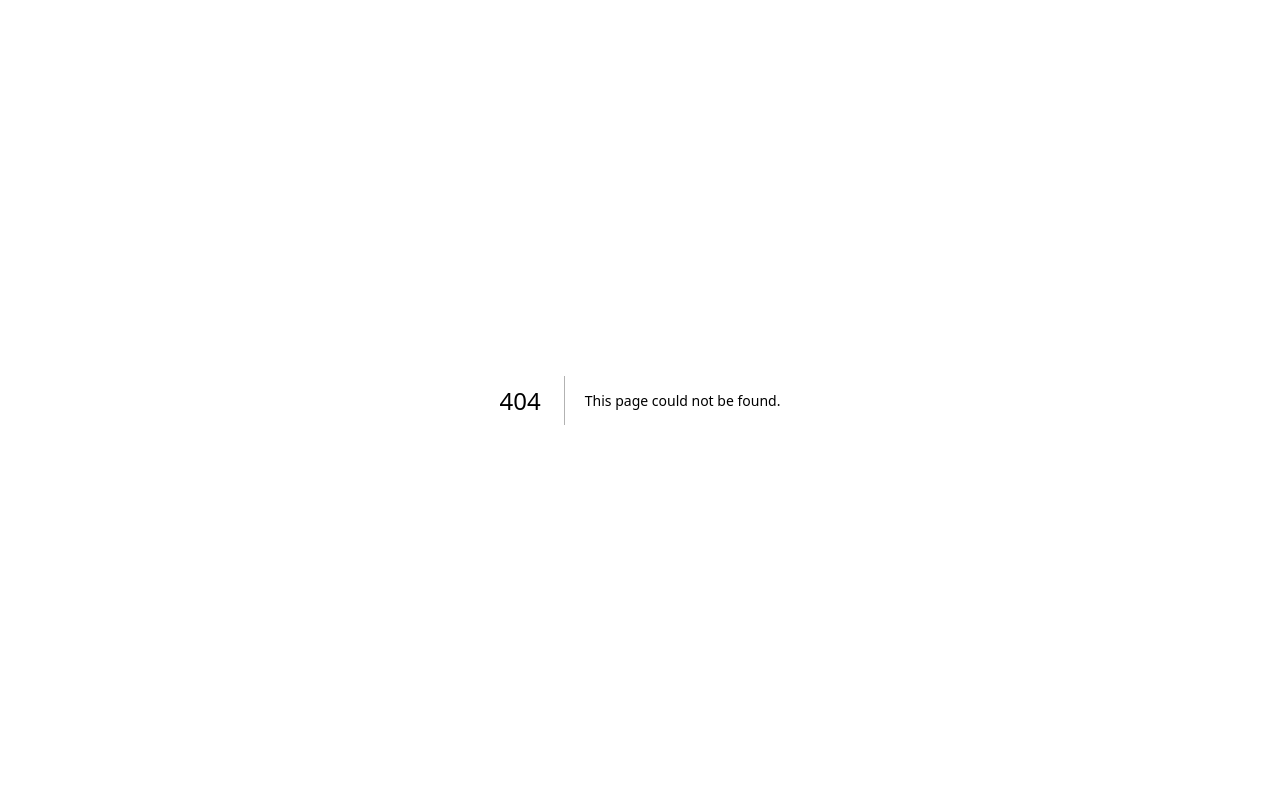
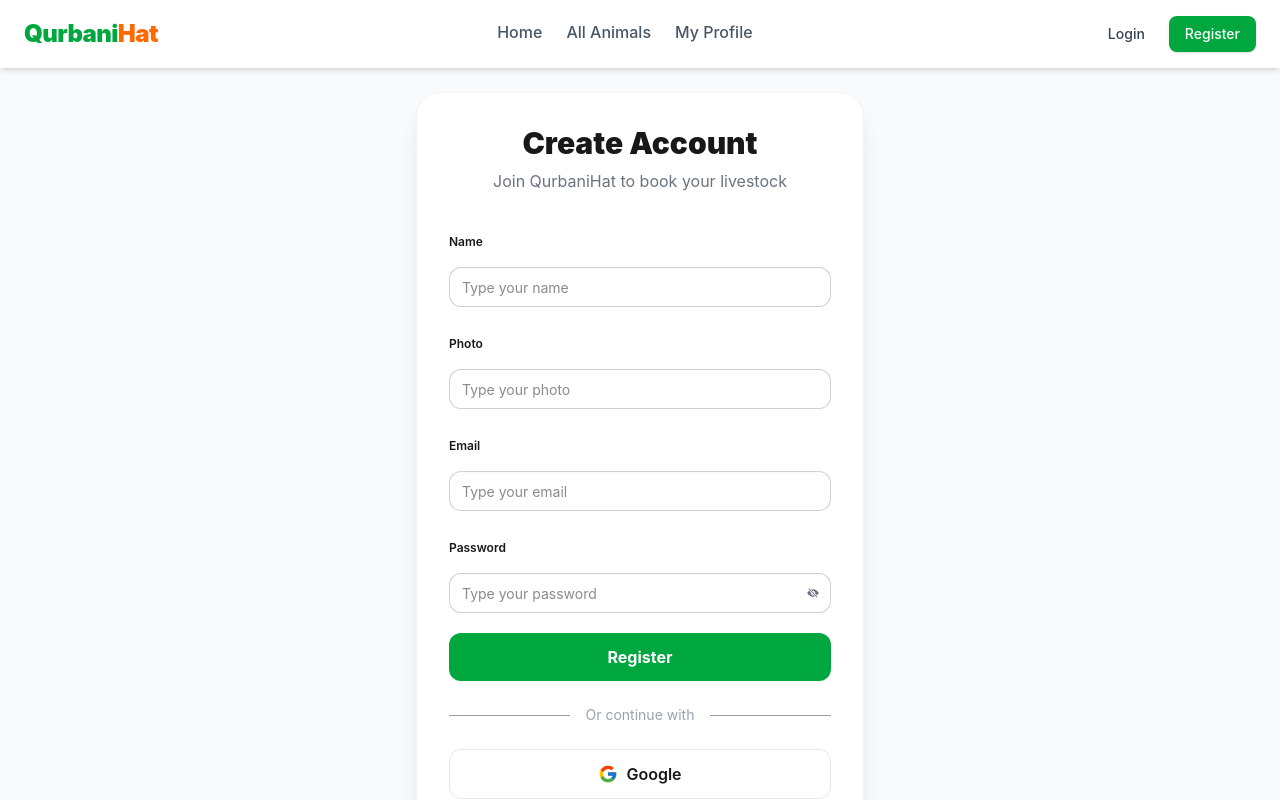
Before and after one commit to onamikaonu086-boop/assignment-8-onu, a Next.js app: page /register in a window 1280 px wide. Before the commit this address had no page. Shown: the top 800 px of the page. Built offline with nearby package versions, Linux system fonts and the light colour scheme.

Commit message:
make the register page

```diff
--- /dev/null
+++ b/src/app/(auth)/register/page.jsx
@@ -0,0 +1,77 @@
+"use client";
+import { authClient } from '@/lib/auth-client';
+import Link from 'next/link';
+import React, { useState } from 'react';
+import { useForm } from 'react-hook-form';
+import { FcGoogle } from 'react-icons/fc';
+import { IoEye, IoEyeOff } from 'react-icons/io5';
+import { toast, Toaster } from 'react-hot-toast';
+
+const RegisterPage = () => {
+    const { register, handleSubmit, formState: { errors } } = useForm();
+    const [isShowPassword, setIsShowPassword] = useState(false);
+
+    const handleRegisterFunc = async (data) => {
+        const { email, name, photo, password } = data;
+        const { error } = await authClient.signUp.email({
+            name, email, password, image: photo, callbackURL: "/",
+        });
+
+        if (error) {
+            toast.error(error.message || 'Registration failed');
+        } else {
+            toast.success('Registration Successful!');
+        }
+    };
+
+    const handleGoogleSignin = async () => {
+        await authClient.signIn.social({ provider: "google" });
+    };
+
+    return (
+        <div className='min-h-screen bg-gray-50 flex items-center justify-center p-6'>
+            <Toaster />
+            <div className='bg-white p-8 border border-gray-100 rounded-3xl shadow-xl w-full max-w-md'>
+                <h2 className='font-black text-3xl text-center mb-2'>Create Account</h2>
+                <p className='text-gray-500 text-center mb-8'>Join QurbaniHat to book your livestock</p>
+
+                <form className='space-y-4' onSubmit={handleSubmit(handleRegisterFunc)}>
+                    {['name', 'photo', 'email'].map((field) => (
+                        <fieldset key={field} className="fieldset">
+                            <legend className="fieldset-legend font-semibold mb-1 capitalize">{field}</legend>
+                            <input type={field === 'email' ? 'email' : 'text'} className="input w-full p-3 border rounded-xl" placeholder={`Type your ${field}`} {...register(field, { required: `${field} is required` })} />
+                            {errors[field] && <p className='text-red-600 text-xs mt-1'>{errors[field].message}</p>}
+                        </fieldset>
+                    ))}
+
+                    <fieldset className="fieldset">
+                        <legend className="fieldset-legend font-semibold mb-1">Password</legend>
+                        <div className="relative">
+                            <input type={isShowPassword ? "text" : "password"} className="input w-full p-3 border rounded-xl" placeholder="Type your password" {...register('password', { required: "Password is required" })} />
+                            <span onClick={() => setIsShowPassword(!isShowPassword)} className="absolute right-3 top-3.5 cursor-pointer text-gray-500">
+                                {isShowPassword ? <IoEye /> : <IoEyeOff />}
+                            </span>
+                        </div>
+                        {errors.password && <p className='text-red-600 text-xs mt-1'>{errors.password.message}</p>}
+                    </fieldset>
+
+                    <button className="w-full bg-green-600 hover:bg-green-700 text-white font-bold py-3 rounded-xl transition">Register</button>
+                </form>
+
+                <div className="flex items-center my-6 text-gray-400 text-sm">
+                    <div className="flex-grow border-t"></div>
+                    <span className="px-4">Or continue with</span>
+                    <div className="flex-grow border-t"></div>
+                </div>
+
+                <button onClick={handleGoogleSignin} className='flex items-center justify-center gap-2 w-full border border-gray-200 py-3 rounded-xl hover:bg-gray-50 transition font-semibold'>
+                    <FcGoogle className='text-xl' /> Google
+                </button>
+
+                <p className="mt-6 text-center text-sm text-gray-600">Already have an account? <Link href='/login' className='text-green-600 font-bold hover:underline'>Login</Link> </p>
+            </div>
+        </div>
+    );
+};
+
+export default RegisterPage;
```
Also changed, not shown: src/lib/auth-client.js (added), src/lib/auth.js (added).
